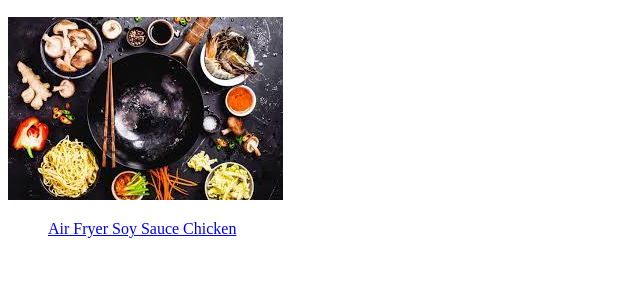
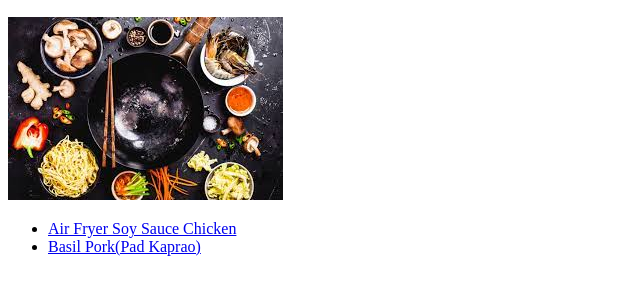
Before and after one commit to chanjieru/odin-recipes, a plain HTML site: page index.html in a window 1280 px wide. Shown: the part 110-404 px from the top of the page, without its empty margins (0-640 px from the left). Drawn offline with Linux system fonts and the light colour scheme.

Commit message:
Update index.html
Add link to basil pork recipe.

```diff
--- a/index.html
+++ b/index.html
@@ -10,7 +10,8 @@
         <h2>A collection of recipes that I've cooked so far!</h2>
         <img src="images/main.jpeg">
         <ul>
-            <a href="recipes/chicken.html">Air Fryer Soy Sauce Chicken</a>
+            <li><a href="recipes/chicken.html">Air Fryer Soy Sauce Chicken</a></li>
+            <li><a href="recipes/basil-pork.html">Basil Pork(Pad Kaprao)</a></li>
         </ul>
     </body>
 </html>
```
Also changed, not shown: images/basil-pork.jpg (added).
